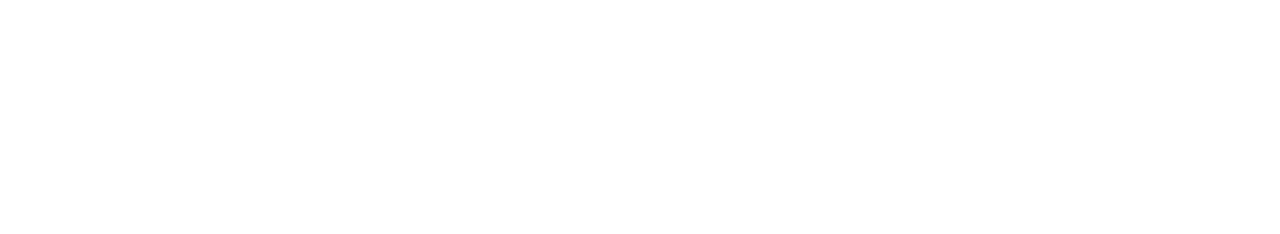
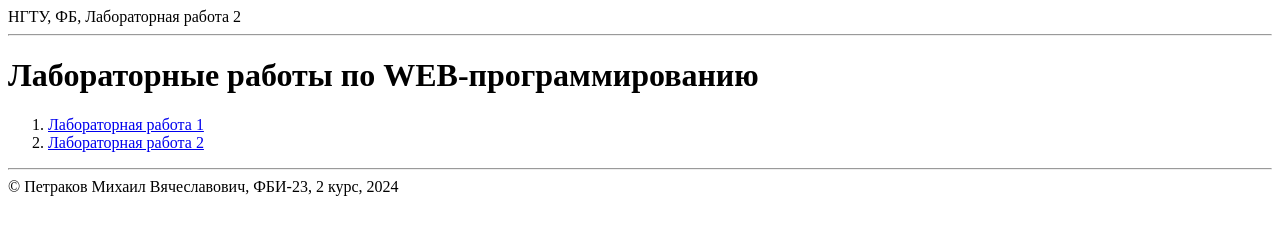
Before and after one commit to mikhailpetrakov/web-front-labs, a plain HTML site: page index.html in a window 1280 px wide. Drawn offline with Linux system fonts and the light colour scheme.

Commit message:
Меню на все лабораторные

```diff
--- a/index.html
+++ b/index.html
@@ -6,6 +6,27 @@
     <title>Петраков Михаил Вячеславович. Лабораторные работы по WEB-программированию</title>
 </head>
 <body>
+    <header>
+        НГТУ, ФБ, Лабораторная работа 2
+        <hr>
+    </header>
 
+    <main>
+        <h1>Лабораторные работы по WEB-программированию</h1>
+
+        <ol>
+            <li>
+                <a href="lab1/lab1.html">Лабораторная работа 1</a>
+            </li>
+            <li>
+                <a href="lab2/lab2.html">Лабораторная работа 2</a>
+            </li>
+        </ol>
+    </main>
+
+    <footer>
+        <hr>
+        &copy; Петраков Михаил Вячеславович, ФБИ-23, 2 курс, 2024
+    </footer>
 </body>
 </html>
```
